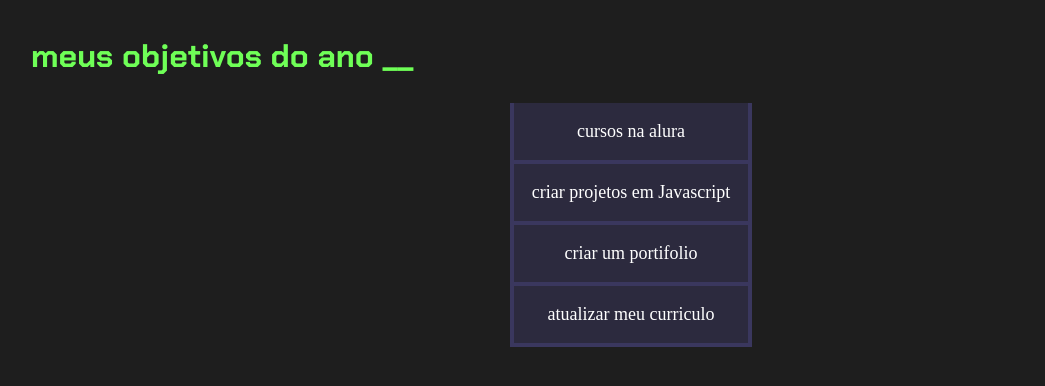
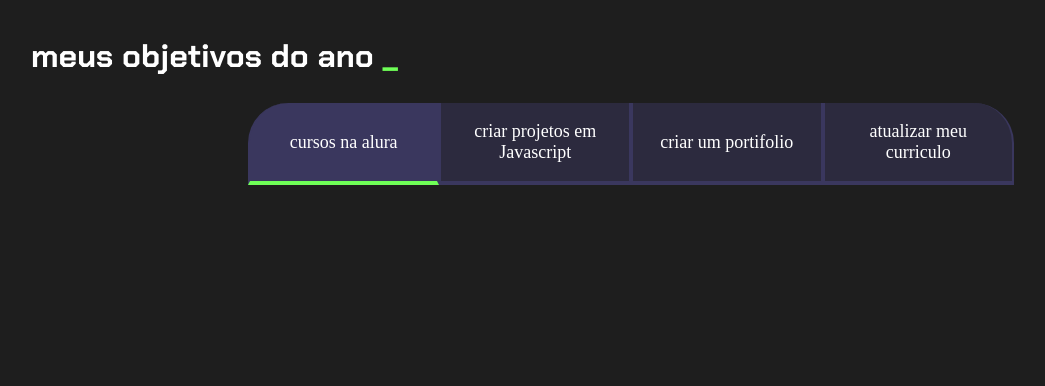
Before and after one commit to anaclaraprudencio/projeto-de-vida, a plain HTML site: page ana clara/index.html in a window 1280 px wide. Shown: the whole page, without its empty margins (9-1054 px from the left). Drawn offline with Linux system fonts and the light colour scheme.

Commit message:
Add files via upload

```diff
--- a/ana clara/index.html
+++ b/ana clara/index.html
@@ -8,13 +8,14 @@
 </head>
 <body>
     <section class="conteudo-principal">
-        <h2 class="titulo-principal">meus objetivos do ano <span>_</span>_</h2>
+        <h2 class="titulo-principal">meus objetivos do ano <span>_</span></h2>
         <div class="botoes">
-            <button class="botao">cursos na alura</button>
+            <button class="botao ativo">cursos na alura</button>
             <button class="botao">criar projetos em Javascript</button>
             <button class="botao">criar um portifolio</button>
             <button class="botao">atualizar meu curriculo</button>
         </div>
     </section>
+    <script src="main.js"></script>
 </body>
 </html>
--- /dev/null
+++ b/ana clara/main.js
@@ -0,0 +1,2 @@
+const botoes = document.querySelectorAll(".botao");
+console.log(botoes)
--- a/ana clara/style.css
+++ b/ana clara/style.css
@@ -35,7 +35,7 @@ body{
     font-size: 32px;
 
 }
-.titulo-principal{
+.titulo-principal span{
     color: var(--verde);
 
 }
@@ -50,13 +50,33 @@ body{
     align-items: center;
     width: 100%;
     border-bottom: 4px solid var(--botao-ativo);
-    border-left: 4px solid var(--botao-ativo);
-    border-right: 4px solid var(--botao-ativo);
+    border-left: 2px solid var(--botao-ativo);
+    border-right: 2px solid var(--botao-ativo);
     border-top: none;
 
 }
+
+.botao:first-child{
+   border-radius: 40px 40px 0 0;
+}
+
+.ativo{
+    background-color: var(--botao-ativo);
+    border-bottom: 4px solid var(--verde);
+}
+
+.botoes{
+    display: block;
+}
 @media screen and (min-width: 768px) {
-    .botoes
-
+    .botoes{
+        display: flex;
+    }
+    .botao:first-child{
+         border-radius: 40px 0 0 0;
+    }
+    .botao:last-child{
+        border-radius: 0 40px 0 0;
+    }
 
 }
```
